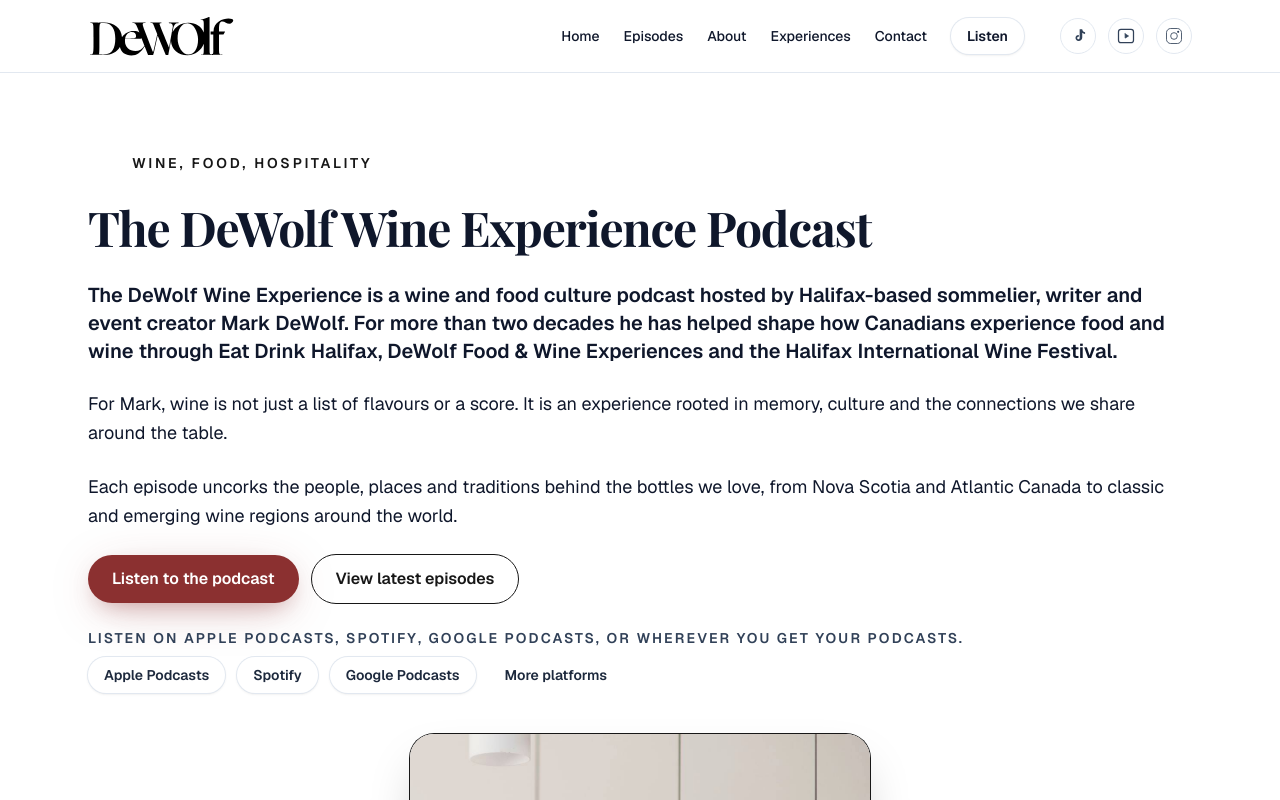
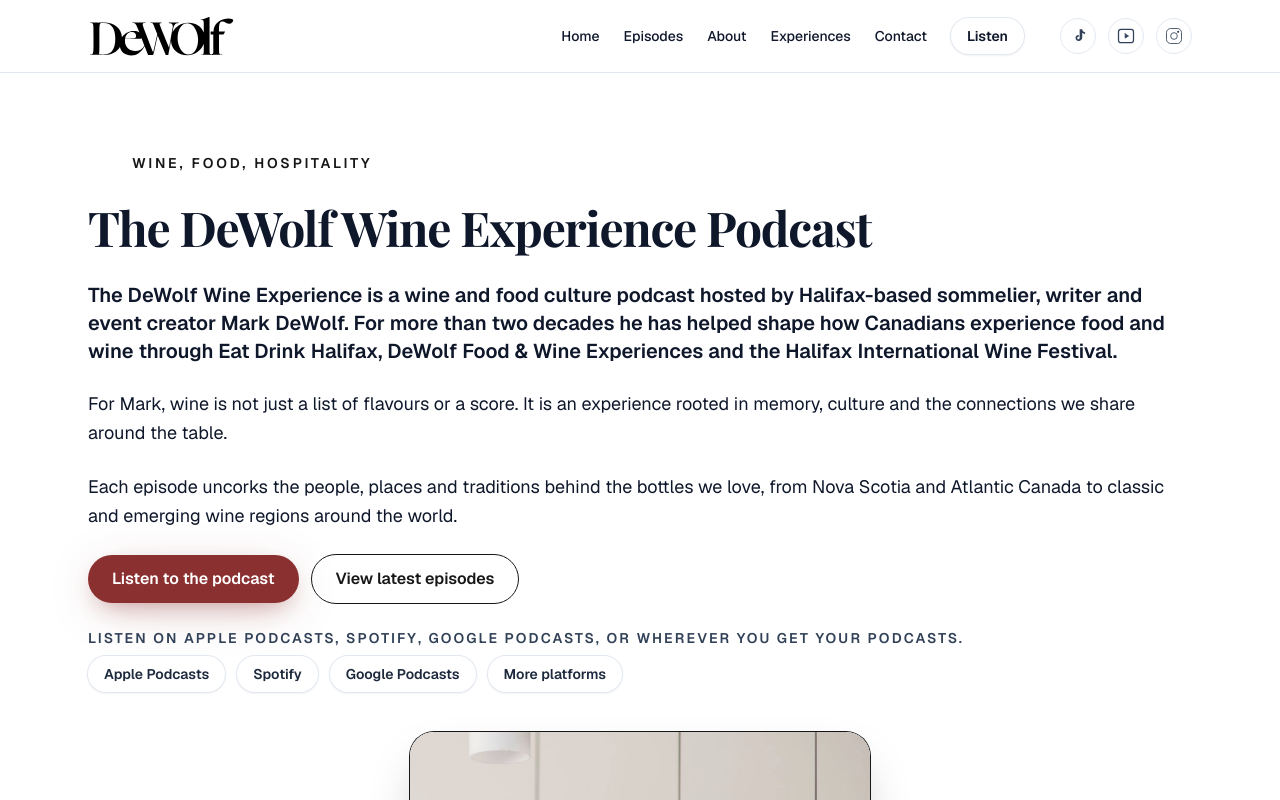
Before and after one commit to dewolfexperiences/dewolfwineexperiencewebsite, a Next.js app: page / in a window 1280 px wide. Shown: the top 800 px of the page. Built offline with nearby package versions, Linux system fonts and the light colour scheme; a web font is replaced by a local one.

Commit message:
Match More platforms pill styling

```diff
--- a/src/app/page.tsx
+++ b/src/app/page.tsx
@@ -121,7 +121,7 @@
                 </Link>
                 <Link
                   href="#"
-                  className="rounded-full border border-transparent px-4 py-2 text-brand-burgundy-800 transition hover:border-brand-burgundy-200 hover:bg-brand-burgundy-50"
+                  className="rounded-full bg-white px-4 py-2 shadow-sm ring-1 ring-slate-200 transition hover:-translate-y-[1px] hover:shadow"
                 >
                   More platforms
                 </Link>
```
